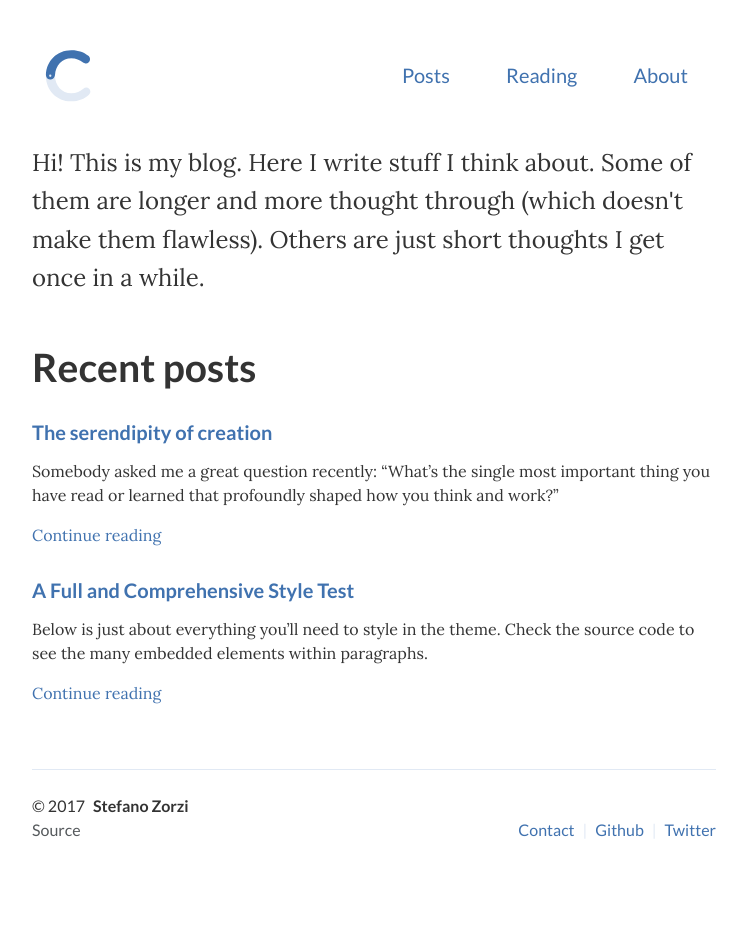
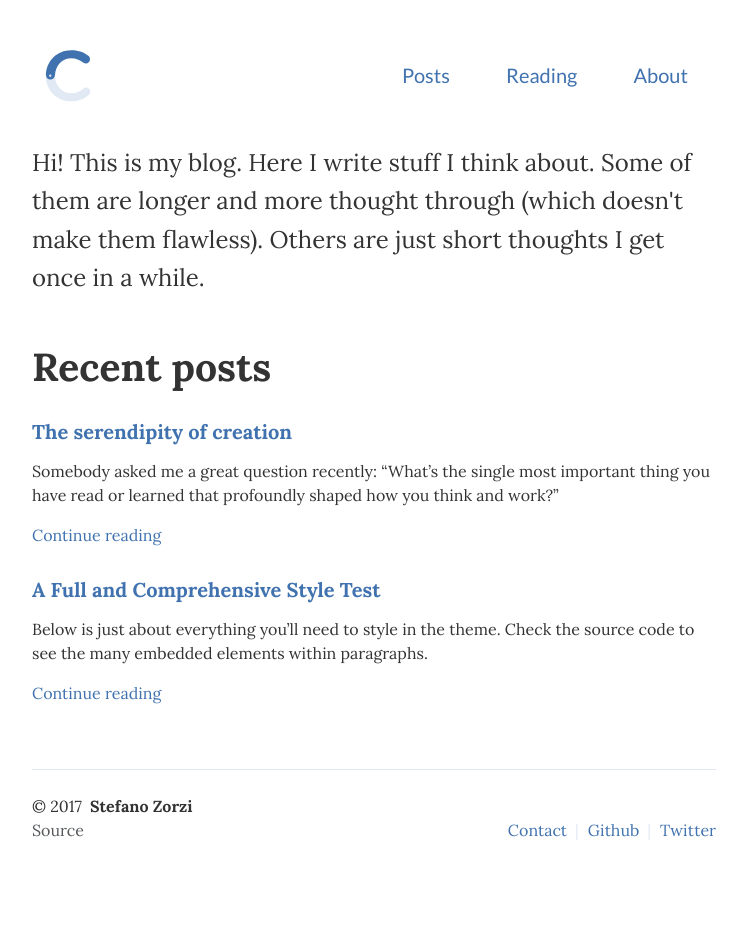
Before and after one commit to stefanozorzi/stefanozorzi.github.io, a Jekyll site: the page built from index.html, in a window 1280 px wide. Shown: the whole page, without its empty margins (266-1013 px from the left). Built offline with Jekyll 4.4.1, drawn with Linux system fonts in a browser that asks for light colours.

Commit message:
changed font

```diff
--- a/_sass/_variables.scss
+++ b/_sass/_variables.scss
@@ -49,7 +49,7 @@ $border-radius-lg:          .3rem;
 // GLOBALS - FONTS ------------------
 $font-family:               "Lora", sans-serif;
 $font-family-monospace:     Menlo, Monaco, Consolas, "Liberation Mono", "Courier New", monospace;
-$font-heading:              "Lato", serif;
+$font-heading:              "Lora", sans-serif;
 
 $lh:                        1.5;
 $lh-sm:                     1.1;
```
